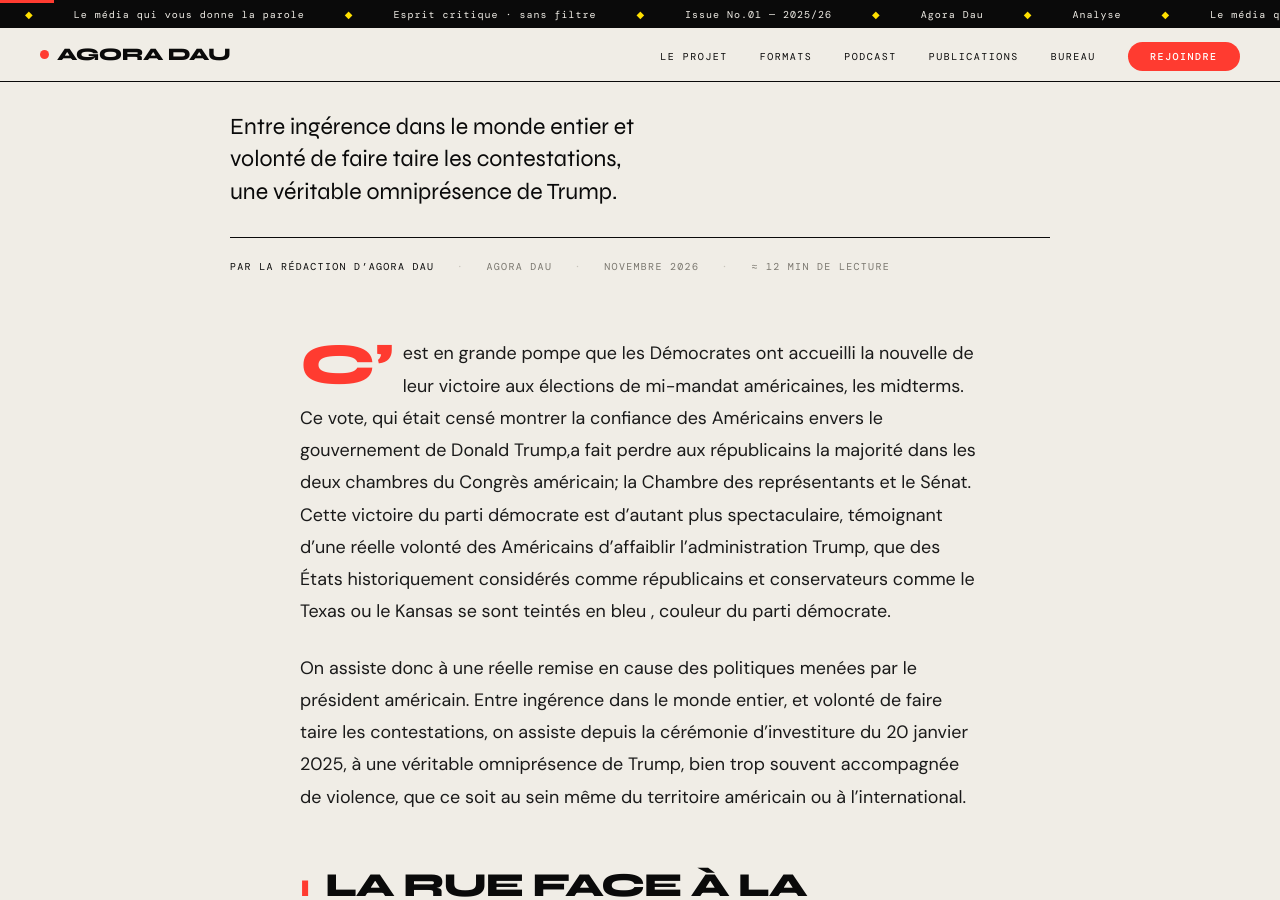
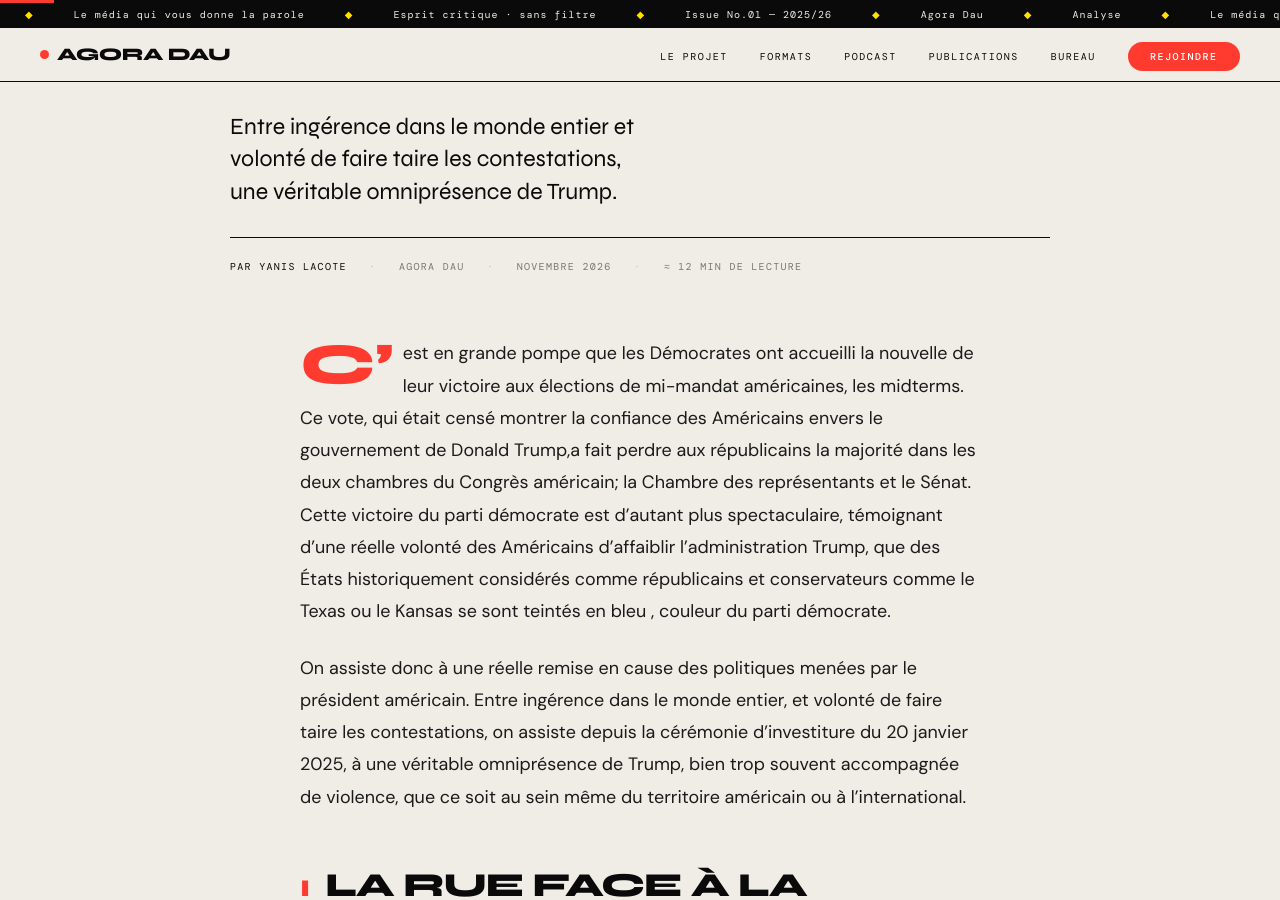
Before and after one commit to theo1guery-cmyk/AgoraDau, a Jekyll site: the page built from _analyses/omnipresence-trump.md, in a window 1280 px wide and 900 px high, scrolled down 369 px. Built offline with Jekyll 4.4.1, drawn with Linux system fonts in a browser that asks for light colours; some web fonts are replaced.

Commit message:
content: auteur Yanis Lacote pour l'article sur Trump
Co-Authored-By: Claude Opus 5.5 <noreply@anthropic.com>

```diff
--- a/_analyses/omnipresence-trump.md
+++ b/_analyses/omnipresence-trump.md
@@ -5,7 +5,7 @@ title_display: "Face à l’omniprésence de Trump, les opposants dans la rue."
 seo_title: "Face à l’omniprésence de Trump, les opposants dans la rue | Agora Dau"
 dek: "Entre ingérence dans le monde entier et volonté de faire taire les contestations, une véritable omniprésence de Trump."
 kicker: "International · États-Unis · Pouvoir"
-author: "La rédaction d’Agora Dau"
+author: "Yanis Lacote"
 date: 2026-11-23
 date_display: "Novembre 2026"
 reading_time: "≈ 12 min de lecture"
```
